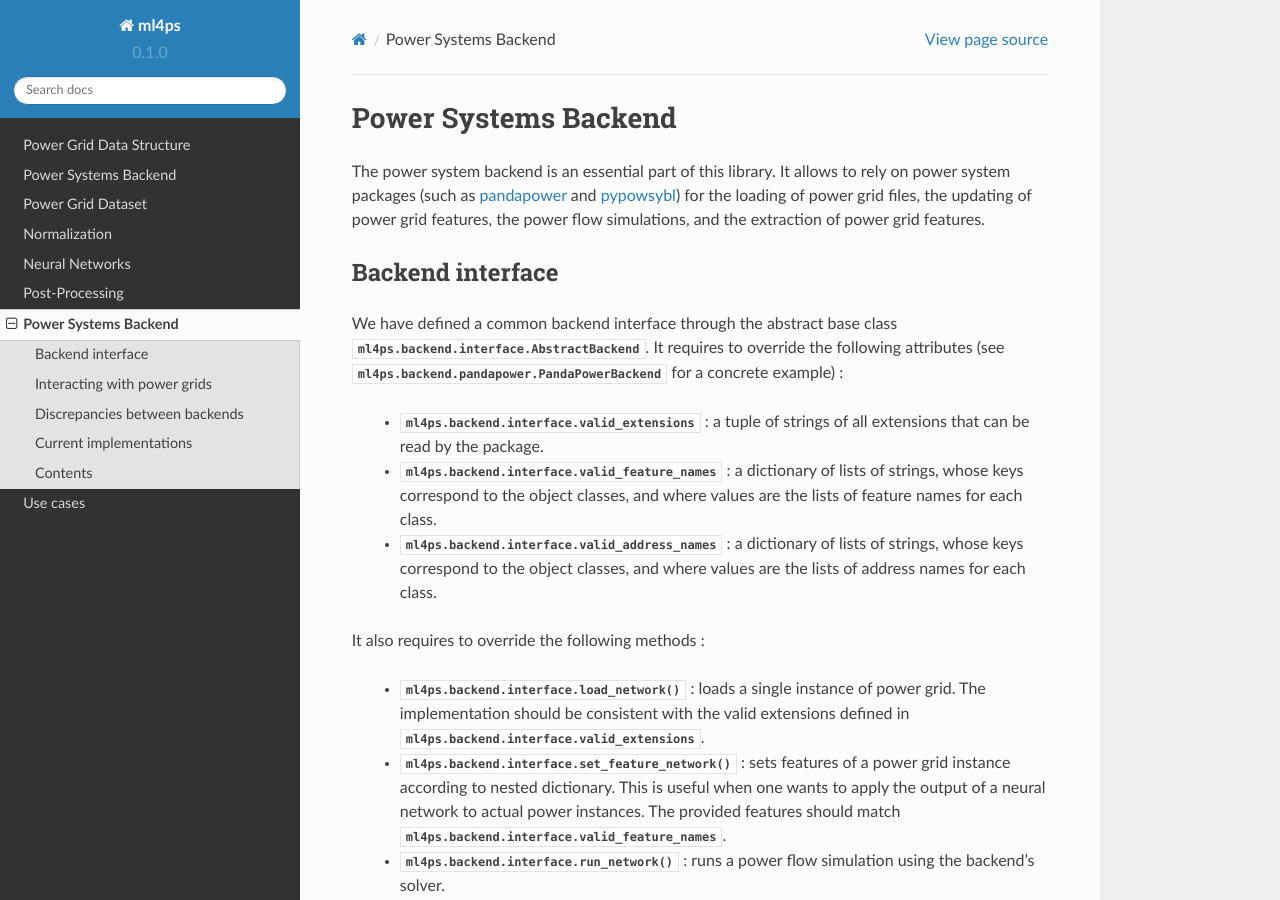
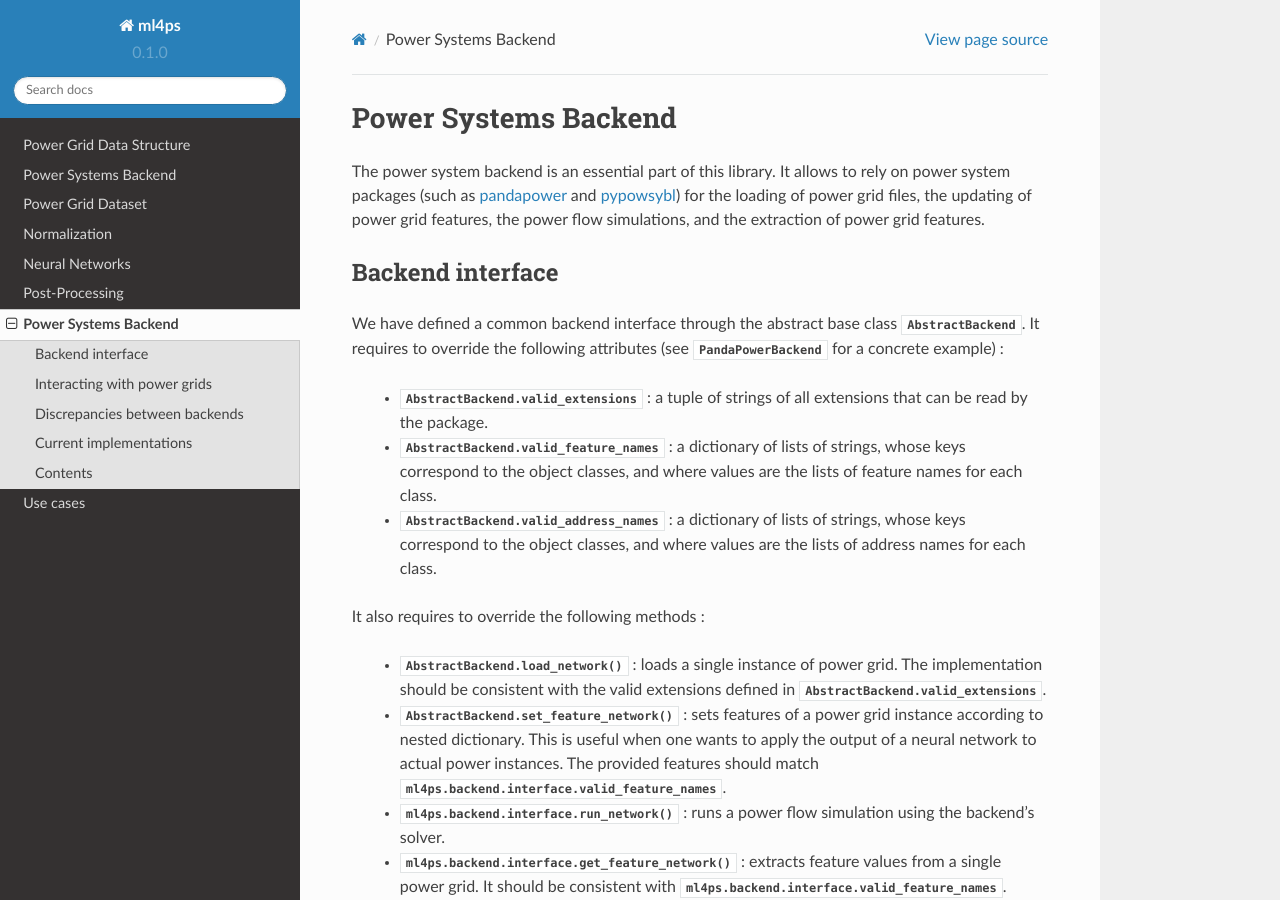
Before and after one commit to bdonon/ml4ps, a Sphinx documentation site: the page built from docs/source/interaction.rst, in a window 1280 px wide and 900 px high. Built offline with Sphinx 7.4.7 and the Read the Docs theme 2.0.0, drawn with Linux system fonts in a browser that asks for light colours.

Commit message:
Backend documentation, adding backend class contents.

```diff
--- a/docs/source/interaction.rst
+++ b/docs/source/interaction.rst
@@ -8,24 +12,25 @@ files, the updating of power grid features, the power flow simulations, and the
 Backend interface
 -----------------
 
+
 We have defined a common backend interface through the abstract base class
-:class:`ml4ps.backend.interface.AbstractBackend`.
-It requires to override the following attributes (see :class:`ml4ps.backend.pandapower.PandaPowerBackend`
+:class:`AbstractBackend`.
+It requires to override the following attributes (see :class:`PandaPowerBackend`
 for a concrete example) :
 
-    - :attr:`ml4ps.backend.interface.valid_extensions` : a tuple of strings of all extensions
+    - :attr:`AbstractBackend.valid_extensions` : a tuple of strings of all extensions
       that can be read by the package.
-    - :attr:`ml4ps.backend.interface.valid_feature_names` : a dictionary of lists of strings,
+    - :attr:`AbstractBackend.valid_feature_names` : a dictionary of lists of strings,
       whose keys correspond to the object classes, and where values are the lists of feature names for each class.
-    - :attr:`ml4ps.backend.interface.valid_address_names` : a dictionary of lists of strings,
+    - :attr:`AbstractBackend.valid_address_names` : a dictionary of lists of strings,
       whose keys correspond to the object classes, and where values are the lists of address names for each class.
 
 It also requires to override the following methods :
 
-    - :meth:`ml4ps.backend.interface.load_network` : loads a single instance of power grid. The
+    - :meth:`AbstractBackend.load_network` : loads a single instance of power grid. The
       implementation should be consistent with the valid extensions defined in
-      :attr:`ml4ps.backend.interface.valid_extensions`.
-    - :meth:`ml4ps.backend.interface.set_feature_network` : sets features of a power grid instance according
+      :attr:`AbstractBackend.valid_extensions`.
+    - :meth:`AbstractBackend.set_feature_network` : sets features of a power grid instance according
       to nested dictionary. This is useful when one wants to apply the output of a neural network
       to actual power instances. The provided features should match :attr:`ml4ps.backend.interface.valid_feature_names`.
     - :meth:`ml4ps.backend.interface.run_network` : runs a power flow simulation using the backend's solver.
@@ -78,5 +83,5 @@ Contents
 .. autoclass:: ml4ps.backend.interface.AbstractBackend
     :members:
 
-.. autoclass:: ml4ps.backend.interface.PandaPowerBackend
+.. autoclass:: ml4ps.backend.pandapower.PandaPowerBackend
     :members:
```
Also changed, not shown: other parts of docs/source/interaction.rst (+4 -0 lines).
